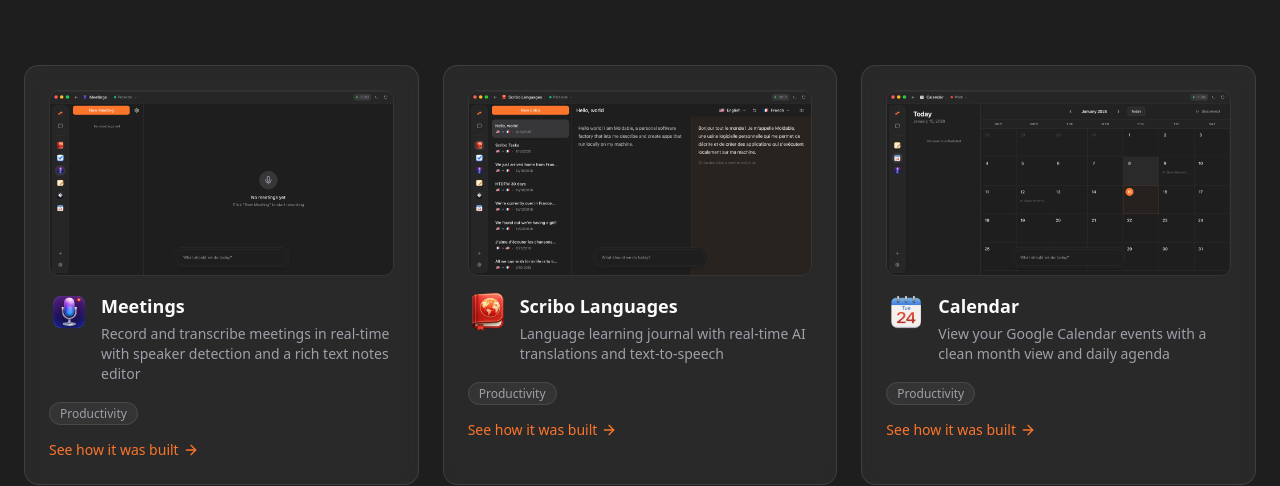
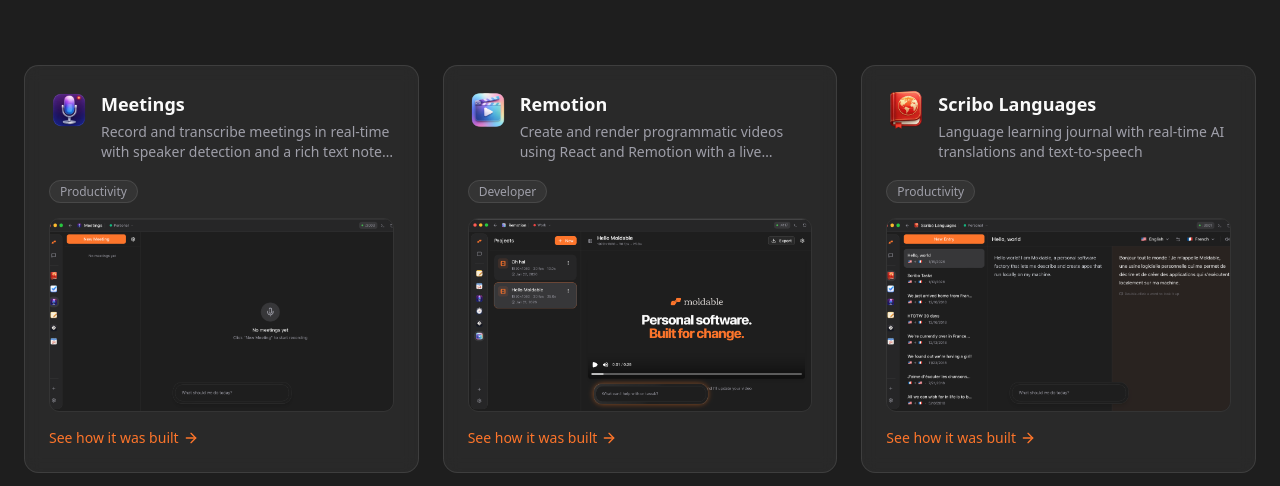
Before and after one commit to moldable-ai/marketing, a Next.js app: page /apps in a window 1280 px wide. Shown: the part 367-853 px from the top of the page. Built offline with nearby package versions, Linux system fonts and the light colour scheme; no server answers.

Commit message:
[apps] remotion

```diff
--- a/src/app/apps/[slug]/page.tsx
+++ b/src/app/apps/[slug]/page.tsx
@@ -5,6 +5,7 @@
 import { Header } from "@/components/marketing/header";
 import { SiteFooter } from "@/components/marketing/site-footer";
 import { PromptBox } from "@/components/use-cases";
+import { ZoomableImage } from "@/components/ui/zoomable-image";
 import { getAppById, getAllAppIds } from "@/data/apps";
 import { ArrowLeft, Download, Sparkles } from "lucide-react";
 
@@ -125,11 +126,12 @@
             {/* Right column - Screenshot */}
             <div className="lg:sticky lg:top-8">
               <div className="overflow-hidden rounded-xl border border-white/10 bg-white/5 p-2">
-                <Image
+                <ZoomableImage
                   src={app.image}
                   alt={`${app.name} screenshot`}
-                  width={1200}
-                  height={646}
+                  width={2400}
+                  height={1292}
+                  zoomScale={2}
                   className="w-full rounded-lg"
                   priority
                 />
--- a/src/app/apps/page.tsx
+++ b/src/app/apps/page.tsx
@@ -4,6 +4,7 @@
 import { Header } from "@/components/marketing/header";
 import { SiteFooter } from "@/components/marketing/site-footer";
 import { apps } from "@/data/apps";
+import { ZoomableImage } from "@/components/ui/zoomable-image";
 import { ArrowRight, Github, Sparkles } from "lucide-react";
 
 export const metadata: Metadata = {
@@ -42,17 +43,6 @@
                 href={`/apps/${app.id}`}
                 className="group relative overflow-hidden rounded-xl border border-white/10 bg-white/5 p-6 backdrop-blur-sm transition-all hover:border-white/20 hover:bg-white/8"
               >
-                {/* Image preview */}
-                <div className="mb-4 overflow-hidden rounded-lg border border-white/5">
-                  <Image
-                    src={app.image}
-                    alt={app.name}
-                    width={600}
-                    height={323}
-                    className="w-full transition-transform duration-300 group-hover:scale-105"
-                  />
-                </div>
-
                 {/* App icon and name */}
                 <div className="flex items-start gap-3">
                   <div className="flex size-10 shrink-0 items-center justify-center overflow-hidden rounded-lg">
@@ -66,17 +56,29 @@
                   </div>
                   <div className="flex-1">
                     <h2 className="text-lg font-semibold">{app.name}</h2>
-                    <p className="mt-1 text-sm text-muted-foreground">
+                    <p className="mt-1 line-clamp-2 text-sm text-muted-foreground min-h-[2.5rem]">
                       {app.description}
                     </p>
                   </div>
                 </div>
 
                 {/* Category badge */}
-                <div className="mt-4">
+                <div className="mt-4 mb-4">
                   <span className="rounded-full border border-white/10 bg-white/5 px-2.5 py-0.5 text-xs font-medium capitalize text-muted-foreground">
                     {app.category}
                   </span>
+                </div>
+
+                {/* Image preview */}
+                <div className="aspect-video overflow-hidden rounded-lg border border-white/5">
+                  <ZoomableImage
+                    src={app.image}
+                    alt={app.name}
+                    width={2400}
+                    height={1350}
+                    zoomScale={2}
+                    className="size-full object-cover transition-transform duration-300 group-hover:scale-105"
+                  />
                 </div>
 
                 {/* Arrow indicator */}
--- a/src/data/apps.ts
+++ b/src/data/apps.ts
@@ -10,8 +10,7 @@
   samplePrompt: string;
 }
 
-export const apps: App[] = [
-  {
+const meetingsApp: App = {
   id: "meetings",
   name: "Meetings",
   description:
@@ -25,8 +24,25 @@
 - Detects different speakers automatically
 - Has a rich text notes pane using Moldable's editor where I can write alongside the transcript
 - Exports to Markdown`,
-  },
-  {
+};
+
+const remotionApp: App = {
+  id: "remotion",
+  name: "Remotion",
+  description:
+    "Create and render programmatic videos using React and Remotion with a live preview player",
+  icon: "/apps/remotion-icon.png",
+  image: "/apps/remotion.png",
+  category: "developer",
+  samplePrompt: `Build me a video editor app using Remotion that:
+- Lets me create video projects with React components
+- Has a live preview player to see changes in real-time
+- Supports adding text overlays, images, and animations
+- Includes a timeline to adjust timing and duration
+- Renders the final video to MP4 using Remotion's renderer`,
+};
+
+const scriboApp: App = {
   id: "scribo",
   name: "Scribo Languages",
   description:
@@ -40,8 +56,9 @@
 - Support multiple language pairs (like English → French, Spanish, etc.)
 - Listen to the translation with text-to-speech
 - Keep a history of all my journal entries`,
-  },
-  {
+};
+
+const calendarApp: App = {
   id: "calendar",
   name: "Calendar",
   description:
@@ -55,8 +72,9 @@
 - Has a sidebar showing the agenda for the selected day
 - Shows event details like time, location, and meeting links
 - Lets me navigate between months easily`,
-  },
-  {
+};
+
+const notesApp: App = {
   id: "notes",
   name: "Notes",
   description:
@@ -71,8 +89,9 @@
 - Archive and delete notes
 - Search through all my notes
 - Show notes in a masonry grid layout`,
-  },
-  {
+};
+
+const todoApp: App = {
   id: "todo",
   name: "Todo",
   description:
@@ -87,8 +106,9 @@
 - Sorts by priority and completion status
 - Supports keyboard navigation (arrow keys, Enter to create new)
 - Stores everything locally`,
-  },
-  {
+};
+
+const timeTrackerApp: App = {
   id: "time-tracker",
   name: "Time Tracker",
   description:
@@ -102,8 +122,9 @@
 - See my time in a list or weekly calendar view
 - Navigate between weeks
 - Export my time entries to CSV`,
-  },
-  {
+};
+
+const affirmationsApp: App = {
   id: "affirmations",
   name: "Daily Affirmations",
   description:
@@ -116,8 +137,9 @@
 - Shows random affirmations with smooth animations
 - Lets me save favorites
 - Has a beautiful, calming design`,
-  },
-  {
+};
+
+const gitApp: App = {
   id: "git-flow",
   name: "Git",
   description:
@@ -133,7 +155,18 @@
 - Shows commit history with the ability to undo the last commit
 - Supports push to remote
 - Lets me switch between repositories`,
-  },
+};
+
+export const apps: App[] = [
+  meetingsApp,
+  remotionApp,
+  scriboApp,
+  calendarApp,
+  notesApp,
+  todoApp,
+  timeTrackerApp,
+  affirmationsApp,
+  gitApp,
 ];
 
 // Helper to get an app by id/slug
--- a/src/data/use-cases.ts
+++ b/src/data/use-cases.ts
@@ -34,9 +34,7 @@
   relatedSlugs?: string[];
 }
 
-// Use cases data
-export const useCases: UseCase[] = [
-  {
+const meetingNotesUseCase: UseCase = {
   slug: "build-a-meeting-notes-app",
   title: "Build a Meeting Notes App",
   description:
@@ -125,8 +123,91 @@
     },
   ],
   relatedSlugs: ["build-a-notes-app", "build-a-time-tracker"],
+};
+
+const remotionUseCase: UseCase = {
+  slug: "build-programmatic-videos-with-remotion",
+  title: "Build Programmatic Videos with Remotion",
+  description:
+    "Create a custom video editor that uses React components to generate and render professional videos programmatically.",
+  author: "Moldable",
+  category: "Developer Tools",
+  features: ["React-based video", "Live preview", "MP4 rendering"],
+  starterApp: {
+    name: "Remotion",
+    description:
+      "Start with our official Remotion app to build and render videos using React components.",
+    icon: "/apps/remotion-icon.png",
+    image: "/apps/remotion.png",
+    appId: "remotion",
+  },
+  steps: [
+    {
+      title: "Describe your video app",
+      content: `Programmatic video allows you to automate video creation using just words. Describe how you want to manage your video projects and what kind of content you want to generate.`,
+      prompts: [
+        {
+          content: `Build me a video editor app using Remotion that:
+- Lets me create video projects with React components
+- Has a live preview player to see changes in real-time
+- Supports adding text overlays, images, animations, and audio
+- Renders the final video to MP4 using Remotion's renderer`,
+        },
+      ],
     },
     {
+      title: "Watch Moldable build the studio",
+      content: `Moldable sets up a full Remotion environment, including the player for real-time preview and the rendering engine for exporting files.`,
+      responseTitle: "From Moldable",
+      response: `I'll create a programmatic video editor using Remotion and React.
+
+**Setting up the app...**
+
+✓ Initialized Remotion project structure
+✓ Integrated @remotion/player for real-time preview
+✓ Built project management system for multiple video compositions
+✓ Added dynamic text and image property controls
+✓ Connected @remotion/renderer for MP4 export
+
+**Your video studio is ready!** Start by creating your first composition.`,
+    },
+    {
+      title: "Customize and automate",
+      content: `Since your videos are just React components, you can connect them to any data source or automate the entire production pipeline.`,
+      prompts: [
+        {
+          label: "Add data-driven overlays",
+          content:
+            "Connect the video components to an external API to automatically generate personalized welcome videos for new users",
+        },
+        {
+          label: "Add audio waveforms",
+          content:
+            "Integrate @remotion/media to show animated audio waveforms that sync with a background track",
+        },
+        {
+          label: "Batch rendering",
+          content:
+            "Add a feature to queue and render multiple versions of a video with different localized text",
+        },
+      ],
+    },
+    {
+      title: "Tips for best results",
+      content: `**Leverage React's ecosystem**
+Use any React library for animations (like Framer Motion) or data visualization within your video compositions.
+
+**Optimize for rendering**
+Keep your compositions efficient. Remotion renders frame-by-frame, so complex components will take longer to export.
+
+**Use the Player for fast iteration**
+The live preview player is much faster than rendering. Use it to perfect your animations before starting a full render.`,
+    },
+  ],
+  relatedSlugs: ["build-a-git-client"],
+};
+
+const scriboUseCase: UseCase = {
   slug: "build-a-language-learning-journal",
   title: "Build a Language Learning Journal",
   description:
@@ -207,8 +288,9 @@
     },
   ],
   relatedSlugs: ["build-a-notes-app"],
-  },
-  {
+};
+
+const notesUseCase: UseCase = {
   slug: "build-a-notes-app",
   title: "Build a Notes App",
   description:
@@ -291,8 +373,9 @@
     },
   ],
   relatedSlugs: ["build-a-meeting-notes-app", "build-a-todo-app"],
-  },
-  {
+};
+
+const todoUseCase: UseCase = {
   slug: "build-a-todo-app",
   title: "Build a Todo App",
   description:
@@ -303,7 +386,7 @@
   starterApp: {
     name: "Todo",
     description:
-        "Start with our official Todo app and customize it for your workflow.",
+      "Start with our official Todo app and customize for your workflow.",
     icon: "/apps/todo-icon.png",
     image: "/apps/todos.png",
     appId: "todo",
@@ -375,8 +458,9 @@
     },
   ],
   relatedSlugs: ["build-a-notes-app", "build-a-time-tracker"],
-  },
-  {
+};
+
+const timeTrackerUseCase: UseCase = {
   slug: "build-a-time-tracker",
   title: "Build a Time Tracker",
   description:
@@ -458,8 +542,9 @@
     },
   ],
   relatedSlugs: ["build-a-todo-app", "build-a-meeting-notes-app"],
-  },
-  {
+};
+
+const affirmationsUseCase: UseCase = {
   slug: "build-an-affirmations-app",
   title: "Build an Affirmations App",
   description:
@@ -539,8 +624,9 @@
     },
   ],
   relatedSlugs: [],
-  },
-  {
+};
+
+const gitUseCase: UseCase = {
   slug: "build-a-git-client",
   title: "Build a Git Client",
   description:
@@ -625,8 +711,9 @@
     },
   ],
   relatedSlugs: [],
-  },
-  {
+};
+
+const calendarUseCase: UseCase = {
   slug: "build-a-calendar-app",
   title: "Build a Calendar App",
   description:
@@ -708,7 +795,19 @@
     },
   ],
   relatedSlugs: ["build-a-meeting-notes-app", "build-a-time-tracker"],
-  },
+};
+
+// Use cases data
+export const useCases: UseCase[] = [
+  meetingNotesUseCase,
+  remotionUseCase,
+  scriboUseCase,
+  calendarUseCase,
+  notesUseCase,
+  todoUseCase,
+  timeTrackerUseCase,
+  affirmationsUseCase,
+  gitUseCase,
 ];
 
 // Helper to get a use case by slug
```
Also changed, not shown: src/components/marketing/app-registry-section.tsx (+5 -3 lines), public/apps/remotion-icon.png (added), public/apps/remotion.png (added). Lines whose indentation alone changed are shown as unchanged.
